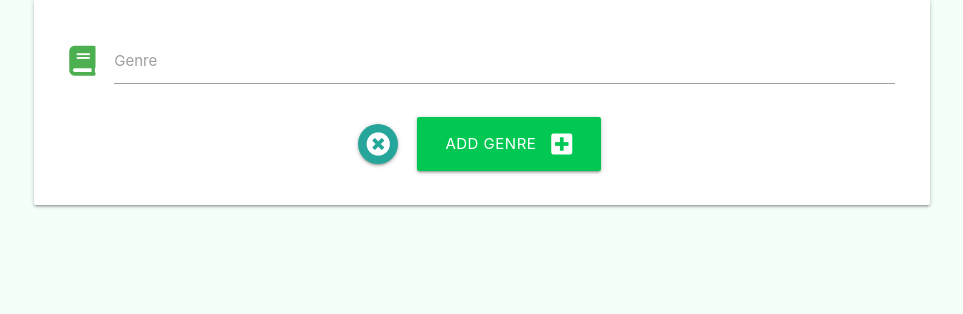
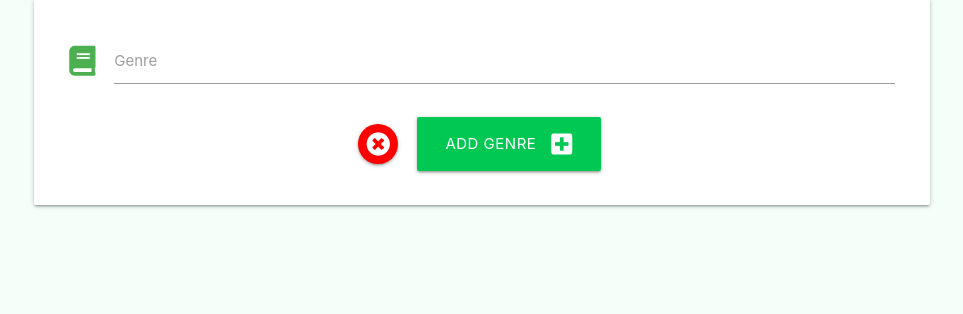
Before and after one commit to taybro23/Read-It-MS3, a Flask app: page /add_genre in a window 1280 px wide. Shown: the part 172-486 px from the top of the page, without its empty margins (158-1121 px from the left). Run offline with Flask 2, Linux system fonts and the light colour scheme; some libraries are stand-ins or nearby versions.

Commit message:
Fixed cancel button styling.

```diff
--- a/templates/add-genre.html
+++ b/templates/add-genre.html
@@ -19,7 +19,7 @@
             <!-- Cancel/Submit Buttons -->
             <div class="row">
                 <div class="col s12 center-align">
-                    <a href="{{ url_for('manage_genres') }}" class="btn-floating"><i class="fas fa-times-circle"></i></a>
+                    <a href="{{ url_for('manage_genres') }}" class="btn-floating delete-btn"><i class="fas fa-times-circle"></i></a>
                     <button type="submit" class="btn-large grn-btn green accent-4 text-shadow">
                         Add Genre <i class="fas fa-plus-square right"></i>
                     </button>
```
